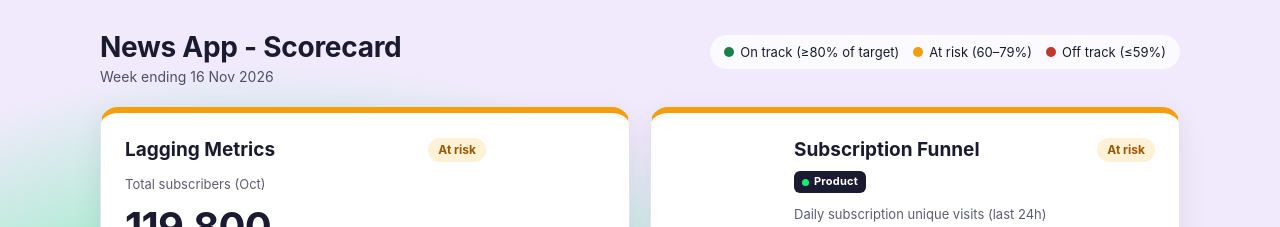
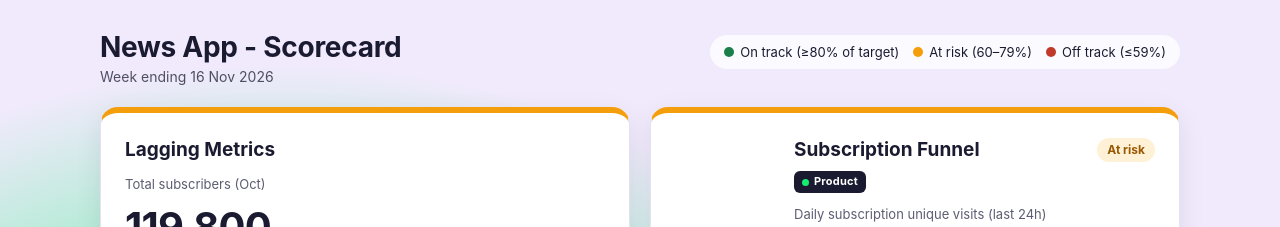
Before and after one commit to johnkearney-pl/news-app-scorecard, a plain HTML site: page index.html in a window 1280 px wide. Shown: the top 227 px of the page. Drawn offline with Linux system fonts and the light colour scheme.

Commit message:
Add files via upload

```diff
--- a/index.html
+++ b/index.html
@@ -209,7 +209,7 @@ const T = DATA.timeSpent, F = DATA.frequency, S = DATA.funnel, E = DATA.engageme
 const tRag = rag(T.value/T.target), fRag = rag(F.pct3Plus/F.target), sRag = rag(S.dailyVisits/S.target), eRag = rag(E.pct5Min/E.target);
 
 const quads = [
-  { pos:"tl", key:"lagging", title:"Lagging Metrics", rag:lagRag, body:`
+  { pos:"tl", key:"lagging", title:"Lagging Metrics", rag:lagRag, hidePill:true, body:`
       <div class="label">Total subscribers (Oct)</div>
       <div class="big">${fmt(last(L.subscribers))}</div>
       ${delta(last(L.subscribers),L.subscribers[0],"since Jan")}
@@ -257,7 +257,7 @@ function ctaHtml(q){
 const board = document.getElementById("board");
 board.innerHTML = quads.map(q=>`
   <section class="quad ${q.pos}" style="${ragVars(q.rag)}" aria-labelledby="h-${q.key}">
-    <div class="qhead"><h2 id="h-${q.key}">${q.title}</h2>${pill(q.rag)}</div>
+    <div class="qhead"><h2 id="h-${q.key}">${q.title}</h2>${q.hidePill?"":pill(q.rag)}</div>
     ${q.owner ? `<div class="eyebrow">${owner(q.owner)}</div>` : ""}
     ${q.body}
     ${ctaHtml(q)}
```
